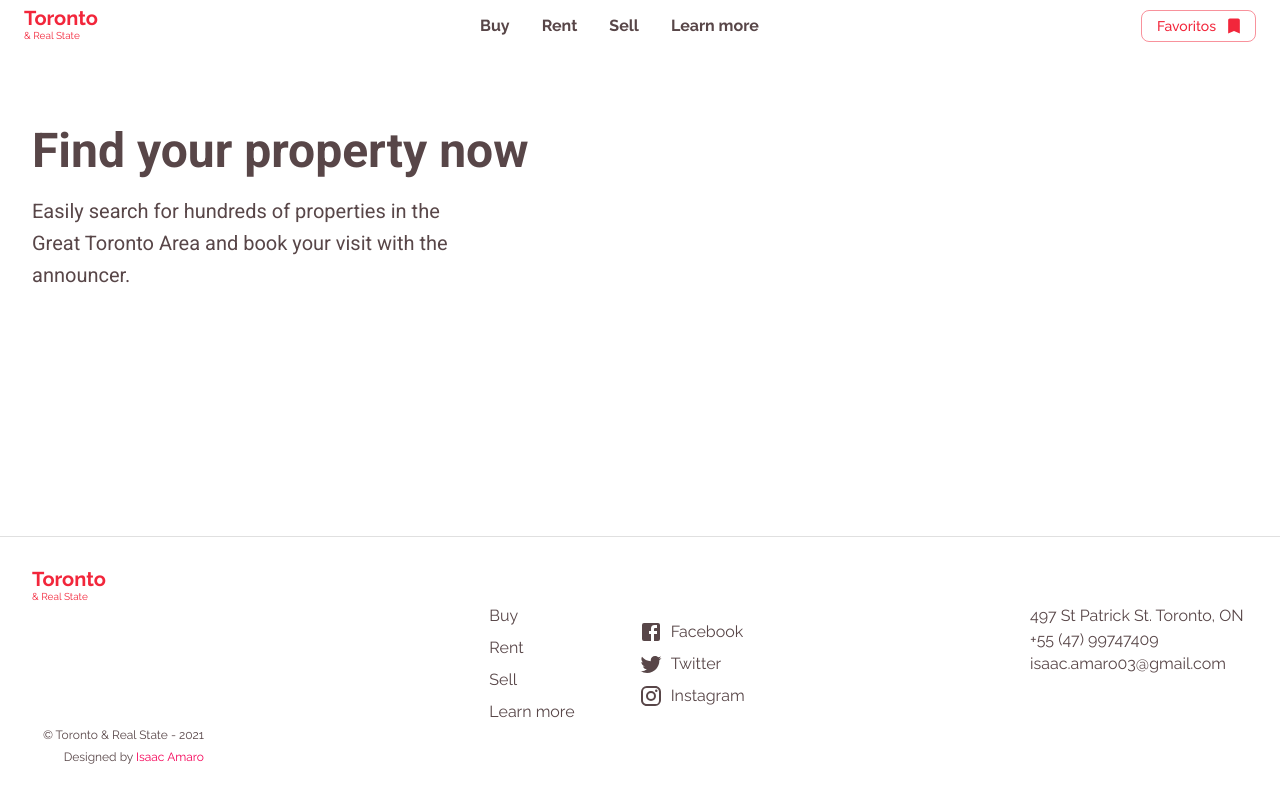
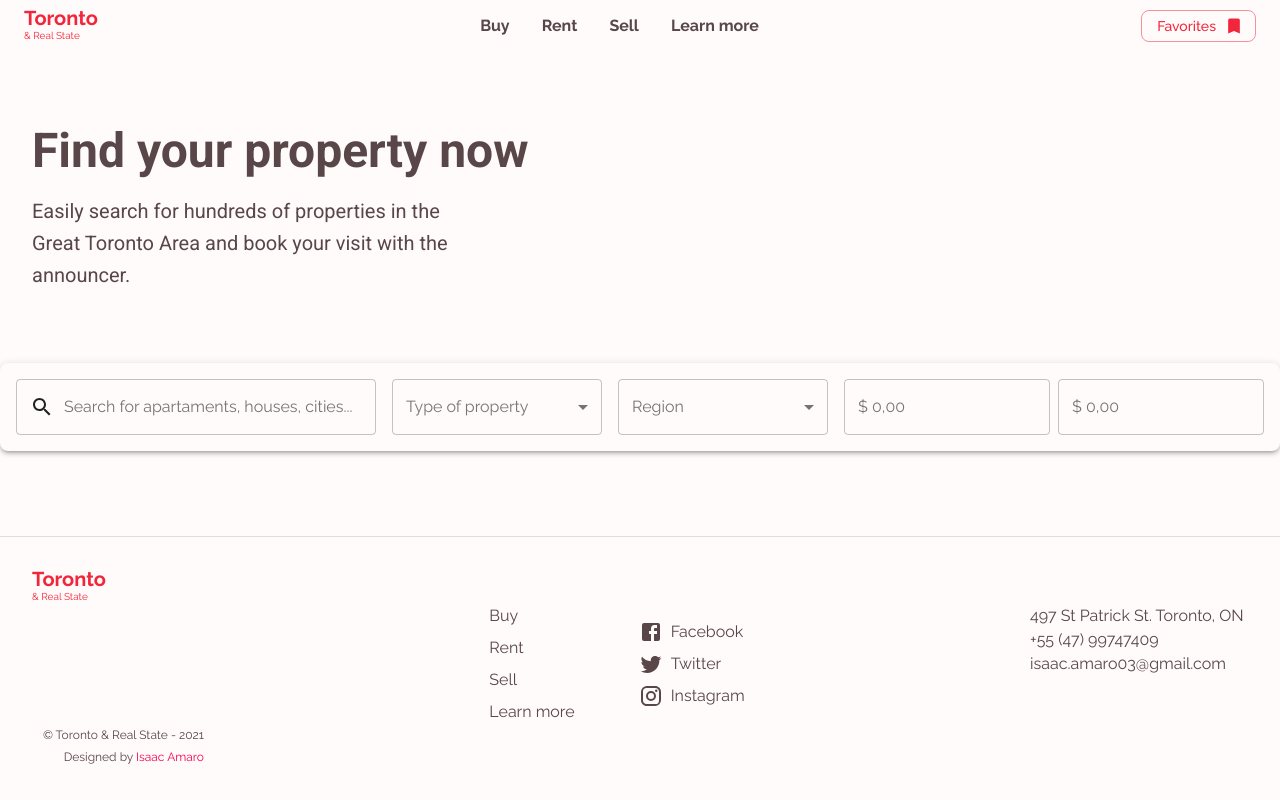
Before and after one commit to isaacamaro03/realstate, a React (Create React App) app in the folder src/: page /#/ in a window 1280 px wide. Built offline with nearby package versions, Linux system fonts and the light colour scheme.

Commit message:
Added first componets of the real state filter box

```diff
--- a/src/src/components/appBar/AppBar.js
+++ b/src/src/components/appBar/AppBar.js
@@ -41,7 +41,7 @@ const AppBar = () => {
           <NavItem>Sell</NavItem>
           <NavItem>Learn more</NavItem>
         </NavBar>
-        <Button endIcon={<Bookmark />}>Favoritos</Button>
+        <Button endIcon={<Bookmark />}>Favorites</Button>
       </div>
     </header>
   );
--- a/src/src/components/navBar/NavBar.js
+++ b/src/src/components/navBar/NavBar.js
@@ -18,7 +18,7 @@ const NavBar = ({ className, children, direction, ...rest }) => {
   const classes = useStyles(),
     classList = [classes.root, className];
 
-  if (direction == "column") {
+  if (direction === "column") {
     classList.push(classes.directionColumn);
   }
 
--- /dev/null
+++ b/src/src/components/select/Select.js
@@ -0,0 +1,43 @@
+import {
+  Select as MuiSelect,
+  FormControl,
+  InputLabel,
+  MenuItem,
+  makeStyles,
+} from "@material-ui/core";
+import clsx from "clsx";
+
+const useStyles = makeStyles({
+  root: {},
+});
+
+const Select = ({
+  labelId,
+  label,
+  children,
+  className,
+  inputProps,
+  ...rest
+}) => {
+  const classes = useStyles();
+
+  return (
+    <FormControl variant="outlined">
+      <InputLabel id={labelId}>{label}</InputLabel>
+      <MuiSelect
+        inputProps={inputProps}
+        labelId={labelId}
+        label={label}
+        className={clsx(classes.root, className)}
+        {...rest}
+      >
+        <MenuItem value="">
+          <em>None</em>
+        </MenuItem>
+        {children}
+      </MuiSelect>
+    </FormControl>
+  );
+};
+
+export default Select;
--- /dev/null
+++ b/src/src/components/select/index.js
@@ -0,0 +1,2 @@
+import Select from "./Select";
+export default Select;
--- /dev/null
+++ b/src/src/components/textField/TextField.js
@@ -0,0 +1,63 @@
+import {
+  OutlinedInput,
+  FormControl,
+  InputLabel,
+  makeStyles,
+} from "@material-ui/core";
+import clsx from "clsx";
+import { useState } from "react";
+
+const useStyles = makeStyles({
+  root: {
+    "& > .MuiOutlinedInput-adornedStart ~ .MuiFormLabel-root:not(.MuiInputLabel-shrink)":
+      {
+        transform: "translate(48px, 20px) scale(1)",
+      },
+  },
+});
+
+const TextField = ({
+  id,
+  label,
+  value,
+  className,
+  inputProps,
+  onFocus,
+  onBlur,
+  ...rest
+}) => {
+  const classes = useStyles(),
+    [shrink, setShrink] = useState((value || "").length !== 0);
+
+  const handleFocus = (e) => {
+    setShrink(true);
+    typeof onFocus === "function" && onFocus(e);
+  };
+  const handleBlur = (e) => {
+    setShrink(e.target.value.length !== 0);
+    typeof onBlur === "function" && onBlur(e);
+  };
+
+  return (
+    <FormControl
+      className={clsx(classes.root, className)}
+      variant="outlined"
+      {...rest}
+    >
+      <OutlinedInput
+        id={id}
+        label={label}
+        value={value}
+        notched={shrink}
+        onFocus={handleFocus}
+        onBlur={handleBlur}
+        {...inputProps}
+      />
+      <InputLabel shrink={shrink} htmlFor={id}>
+        {label}
+      </InputLabel>
+    </FormControl>
+  );
+};
+
+export default TextField;
--- /dev/null
+++ b/src/src/components/textField/index.js
@@ -0,0 +1,2 @@
+import TextField from "./TextField";
+export default TextField;
--- a/src/src/components/themeProvider/ThemeProvider.js
+++ b/src/src/components/themeProvider/ThemeProvider.js
@@ -10,6 +10,11 @@ const theme = createMuiTheme({
         },
       },
     },
+    MuiPaper: {
+      rounded: {
+        borderRadius: "8px",
+      },
+    },
     MuiButton: {
       root: {
         textTransform: "none",
@@ -19,7 +24,10 @@ const theme = createMuiTheme({
     },
   },
   palette: {
-    background: "hsl(354, 100%, 98%)",
+    background: {
+      default: "#fffbfb",
+      paper: "#fffbfb",
+    },
     primary: {
       main: "hsl(354, 89%, 55%)",
     },
--- /dev/null
+++ b/src/src/pages/home/FilterSection.js
@@ -0,0 +1,76 @@
+import { makeStyles, Paper, InputAdornment, MenuItem } from "@material-ui/core";
+import TextField from "@components/textField";
+import Select from "@components/select";
+import { Search as SearchIcon } from "@material-ui/icons";
+
+const useStyles = makeStyles((theme) => ({
+  root: {},
+
+  filterBox: {
+    display: "flex",
+    padding: "1rem",
+    gap: "1rem",
+  },
+
+  searchField: {
+    flex: 1,
+  },
+  selectField: {
+    flexShrink: 0,
+    minWidth: 210,
+  },
+
+  valueRangeGroup: {
+    display: "inline-flex",
+    gap: ".5rem",
+  },
+}));
+
+const FilterSection = () => {
+  const classes = useStyles();
+
+  return (
+    <section className={classes.root}>
+      <Paper elevation={3} className={classes.filterBox}>
+        <TextField
+          id="search-field"
+          label="Search for apartaments, houses, cities..."
+          className={classes.searchField}
+          inputProps={{
+            startAdornment: (
+              <InputAdornment position="start">
+                <SearchIcon />
+              </InputAdornment>
+            ),
+          }}
+        />
+        <Select
+          labelId="property-type-select"
+          label="Type of property"
+          value=""
+          className={classes.selectField}
+        >
+          <MenuItem value={10}>Ten</MenuItem>
+          <MenuItem value={20}>Twenty</MenuItem>
+          <MenuItem value={30}>Thirty</MenuItem>
+        </Select>
+        <Select
+          labelId="region-select"
+          label="Region"
+          value=""
+          className={classes.selectField}
+        >
+          <MenuItem value={10}>Ten</MenuItem>
+          <MenuItem value={20}>Twenty</MenuItem>
+          <MenuItem value={30}>Thirty</MenuItem>
+        </Select>
+        <div className={classes.valueRangeGroup}>
+          <TextField id="search-field-2" label="$ 0,00" />
+          <TextField id="search-field-3" label="$ 0,00" />
+        </div>
+      </Paper>
+    </section>
+  );
+};
+
+export default FilterSection;
--- a/src/src/pages/home/PropertiesSection.js
+++ b/src/src/pages/home/PropertiesSection.js
@@ -1,4 +1,5 @@
 import { makeStyles } from "@material-ui/core";
+import FilterSection from "./FilterSection";
 
 const useStyles = makeStyles((theme) => ({
   root: {},
@@ -7,7 +8,11 @@ const useStyles = makeStyles((theme) => ({
 const PropertiesSection = () => {
   const classes = useStyles();
 
-  return <section className={classes.root}></section>;
+  return (
+    <section className={classes.root}>
+      <FilterSection />
+    </section>
+  );
 };
 
 export default PropertiesSection;
```
